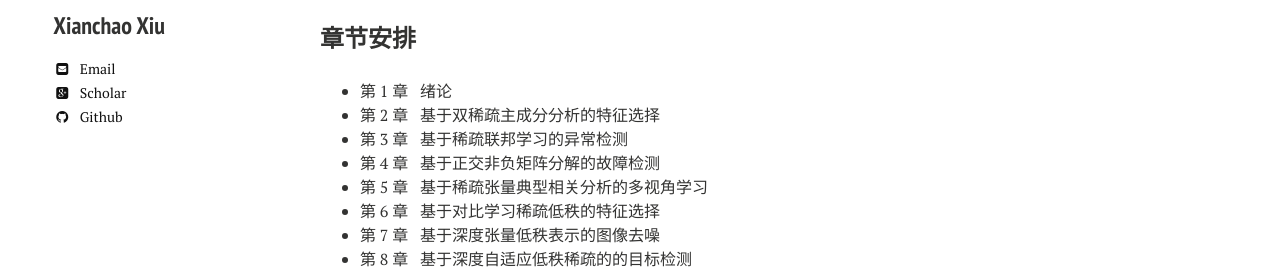
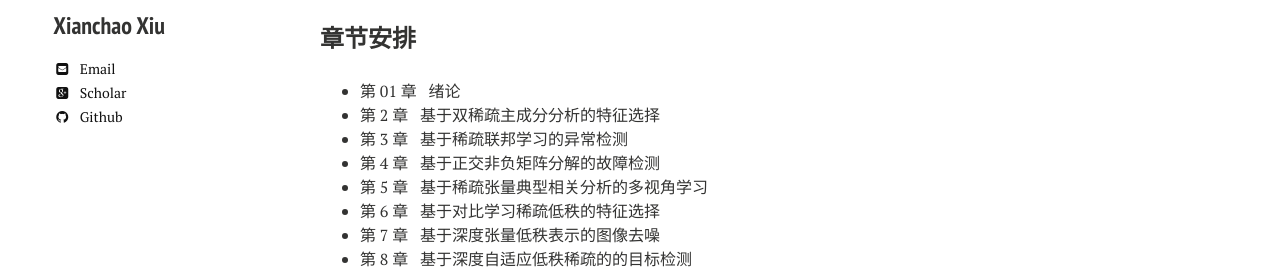
Before and after one commit to xianchaoxiu/xianchaoxiu.github.io, a Jekyll site: the page built from chinese/book/OPT/index.md, in a window 1280 px wide. Shown: the part 224-497 px from the top of the page. Built offline with Jekyll 4.4.1, drawn with Linux system fonts in a browser that asks for light colours; nearby versions of some CDN libraries.

Commit message:
Update index.md

```diff
--- a/chinese/book/OPT/index.md
+++ b/chinese/book/OPT/index.md
@@ -11,7 +11,7 @@ share: false
 
 
 ### 章节安排
-* 第 1 章  &nbsp;  绪论<br>
+* 第 01 章  &nbsp;  绪论<br>
 * 第 2 章  &nbsp;  基于双稀疏主成分分析的特征选择<br>
 * 第 3 章  &nbsp;  基于稀疏联邦学习的异常检测<br>
 * 第 4 章  &nbsp;  基于正交非负矩阵分解的故障检测<br>
```
